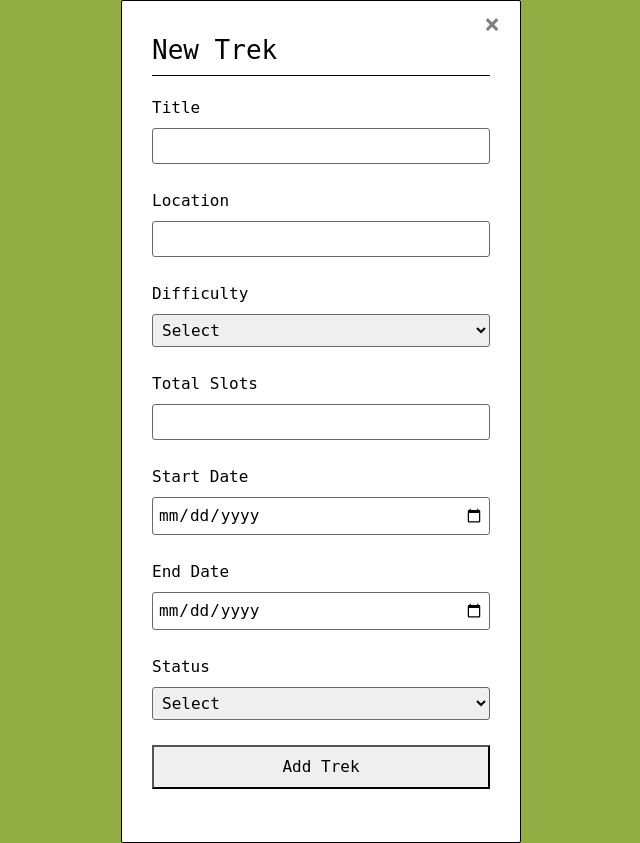
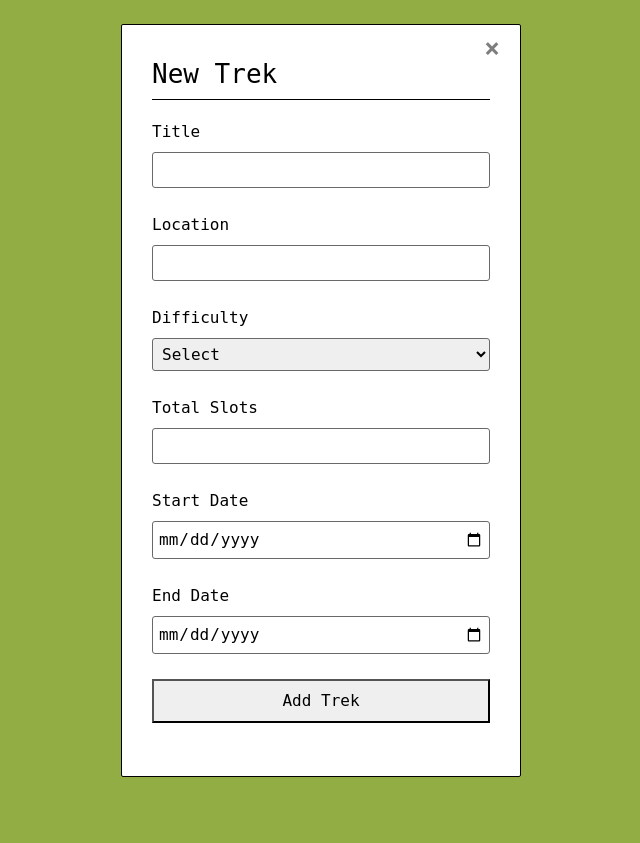
Before and after one commit to 24f1000135/trekking-management-app, a Flask app: page /admin/new_trek in a window 1280 px wide. Shown: the whole page, without its empty margins (319-959 px from the left). After the commit the page ends 777 px from the top, so only its background shows below. Run offline with Flask 3, Linux system fonts and the light colour scheme; a user stored in the database is signed in.

Commit message:
TMA-CM-6: Removed status field from new trek form

```diff
--- a/templates/admin/new_trek.html
+++ b/templates/admin/new_trek.html
@@ -41,16 +41,6 @@
                         <label>End Date</label>
                         <input type="date" name="end_date" required>
                     </div>
-                    <div class="input-box">
-                        <label>Status</label>
-                        <select name="status" required>
-                            <option value="" disabled selected>Select</option>
-                            <option value="Pending">Pending</option>
-                            <option value="Approved">Approved</option>
-                            <option value="Open">Open</option>
-                            <option value="Closed">Closed</option>
-                        </select>
-                    </div>
                     <div class="sub-links">
                         <button type="submit">Add Trek</button>
                     </div>
```
